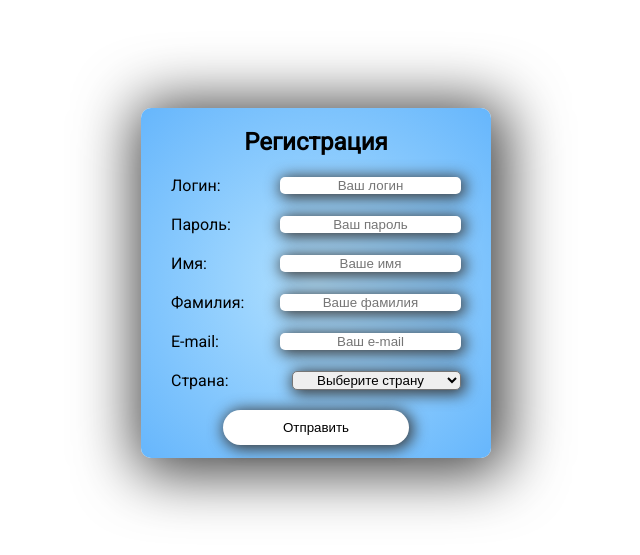
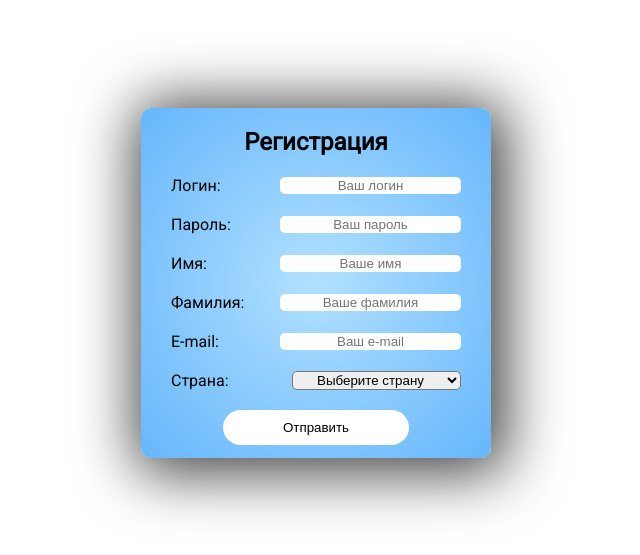
Before and after one commit to ZilexonOne/first, a plain HTML site: page index.html in a window 1280 px wide. Shown: the part 117-672 px from the top of the page, without its empty margins (324-964 px from the left). Drawn offline with Linux system fonts and the light colour scheme.

Commit message:
Update index.css

```diff
--- a/index.css
+++ b/index.css
@@ -60,7 +60,7 @@ body {
 }
 
 .inputs, .selects, .buttons {
-    -webkit-box-shadow: 2px 2px 15px 2px rgba(56,56,56,1);
+    /*-webkit-box-shadow: 2px 2px 15px 2px rgba(56,56,56,1);
     -moz-box-shadow: 2px 2px 15px 2px rgba(56,56,56,1);
-    box-shadow: 2px 2px 15px 2px rgba(56,56,56,1);
+    box-shadow: 2px 2px 15px 2px rgba(56,56,56,1);*/
 }
```
